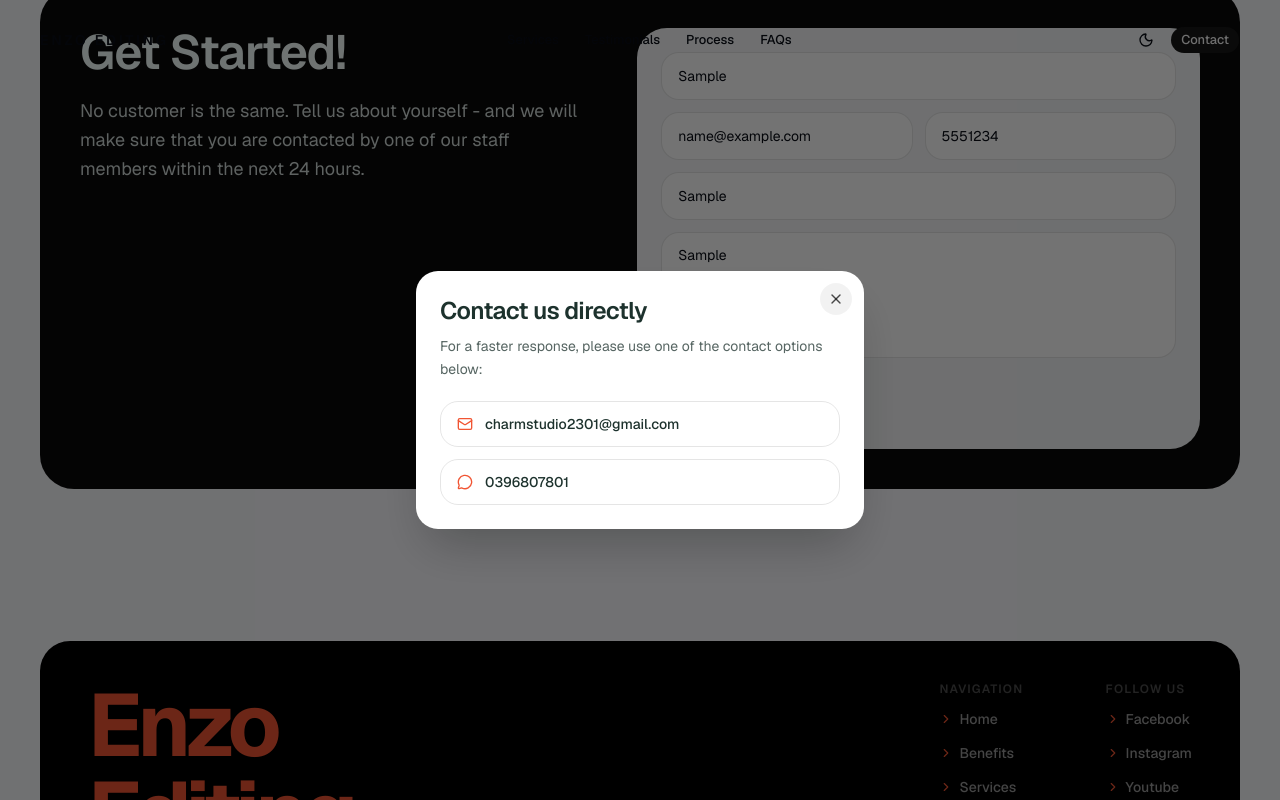
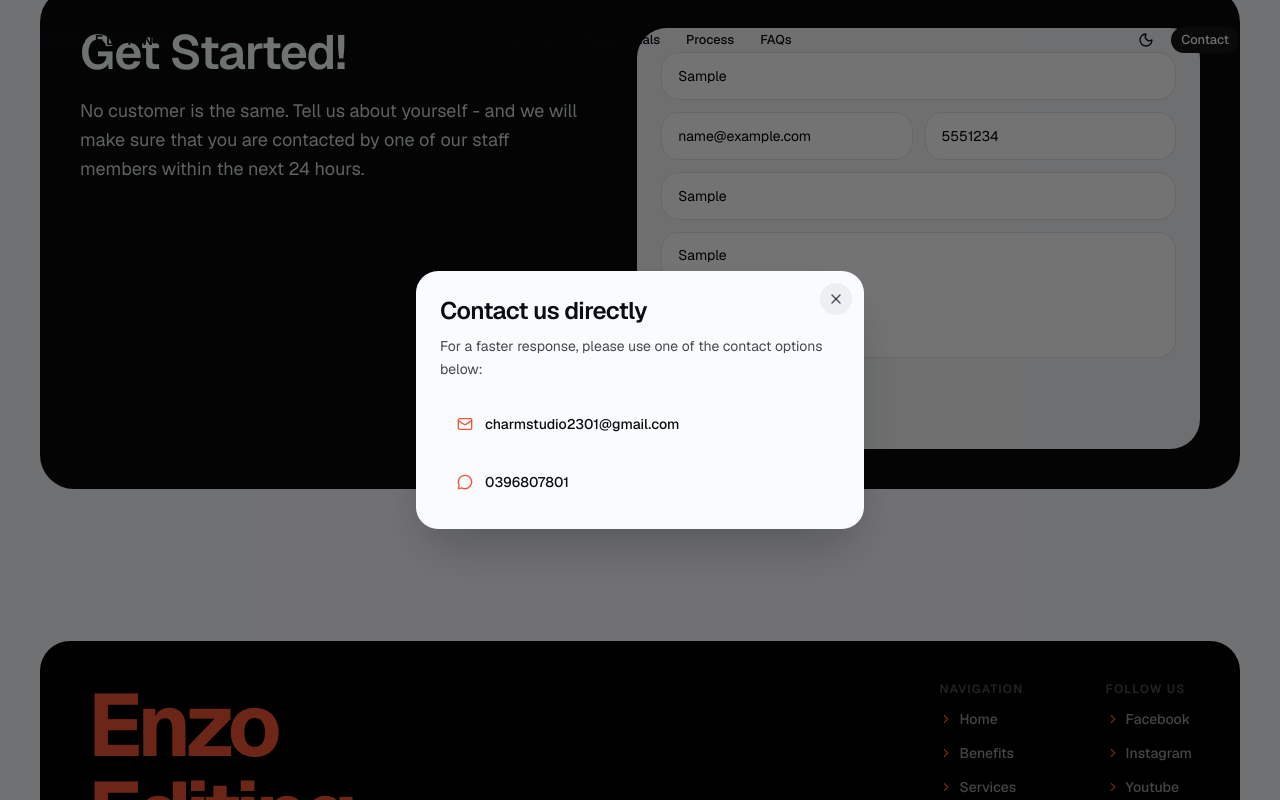
Before and after one commit to NMHx2005/helena_Nguyen_25_03_2026, a Next.js app: page / in a window 1280 px wide. Both pictures are taken after typing "Sample", "name@example.com", "5551234", "Sample", "Sample" into the empty fields and a click on the button "Submit". Shown: the part 9559-10359 px from the top of the page. Built offline with nearby package versions, Linux system fonts and the light colour scheme.

Commit message:
refactor: update theme settings and improve accessibility in contact section

```diff
--- a/app/layout.tsx
+++ b/app/layout.tsx
@@ -34,8 +34,7 @@ export default function RootLayout({
       <body className="flex min-h-dvh flex-col bg-background text-foreground">
         <ThemeProvider
           attribute="class"
-          defaultTheme="system"
-          enableSystem
+          defaultTheme="light"
           disableTransitionOnChange
         >
           <SmoothScrollProvider>{children}</SmoothScrollProvider>
--- a/components/sections/contact-section.tsx
+++ b/components/sections/contact-section.tsx
@@ -47,7 +47,7 @@ export function ContactSection() {
                     name="name"
                     required
                     placeholder="Name"
-                    className="h-12 w-full rounded-2xl border border-black/10 bg-white px-4 text-sm outline-none transition focus:border-black/30"
+                    className="h-12 w-full rounded-2xl border border-black/10 bg-white px-4 text-sm text-black placeholder:text-black/50 outline-none transition focus:border-black/30"
                   />
 
                   <div className="grid gap-3 sm:grid-cols-2">
@@ -56,13 +56,13 @@ export function ContactSection() {
                       name="email"
                       required
                       placeholder="Email"
-                      className="h-12 w-full rounded-2xl border border-black/10 bg-white px-4 text-sm outline-none transition focus:border-black/30"
+                      className="h-12 w-full rounded-2xl border border-black/10 bg-white px-4 text-sm text-black placeholder:text-black/50 outline-none transition focus:border-black/30"
                     />
                     <input
                       type="tel"
                       name="phone"
                       placeholder="Phone"
-                      className="h-12 w-full rounded-2xl border border-black/10 bg-white px-4 text-sm outline-none transition focus:border-black/30"
+                      className="h-12 w-full rounded-2xl border border-black/10 bg-white px-4 text-sm text-black placeholder:text-black/50 outline-none transition focus:border-black/30"
                     />
                   </div>
 
@@ -71,7 +71,7 @@ export function ContactSection() {
                     name="subject"
                     required
                     placeholder="Enter Subject"
-                    className="h-12 w-full rounded-2xl border border-black/10 bg-white px-4 text-sm outline-none transition focus:border-black/30"
+                    className="h-12 w-full rounded-2xl border border-black/10 bg-white px-4 text-sm text-black placeholder:text-black/50 outline-none transition focus:border-black/30"
                   />
 
                   <textarea
@@ -79,7 +79,7 @@ export function ContactSection() {
                     required
                     placeholder="Enter your Message"
                     rows={5}
-                    className="w-full resize-none rounded-2xl border border-black/10 bg-white px-4 py-3 text-sm outline-none transition focus:border-black/30"
+                    className="w-full resize-none rounded-2xl border border-black/10 bg-white px-4 py-3 text-sm text-black placeholder:text-black/50 outline-none transition focus:border-black/30"
                   />
 
                   <button
@@ -97,40 +97,40 @@ export function ContactSection() {
 
       {openNotice ? (
         <div className="fixed inset-0 z-120 grid place-items-center bg-black/55 p-4">
-          <div className="relative w-full max-w-md rounded-3xl bg-white p-6 shadow-2xl">
+          <div className="relative w-full max-w-md rounded-3xl bg-background p-6 text-foreground shadow-2xl">
             <button
               type="button"
               onClick={() => setOpenNotice(false)}
-              className="absolute right-3 top-3 inline-flex size-8 items-center justify-center rounded-full bg-black/5 text-black/70 transition hover:bg-black/10"
+              className="absolute right-3 top-3 inline-flex size-8 items-center justify-center rounded-full bg-foreground/5 text-foreground/70 transition hover:bg-foreground/10"
               aria-label="Close modal"
             >
               <X className="size-4" />
             </button>
 
-            <h3 className="text-2xl font-semibold tracking-tight text-[rgb(29,50,45)]">
+            <h3 className="text-2xl font-semibold tracking-tight">
               Contact us directly
             </h3>
-            <p className="mt-2 text-sm leading-relaxed text-[rgb(29,50,45)]/75">
+            <p className="mt-2 text-sm leading-relaxed text-foreground/75">
               For a faster response, please use one of the contact options below:
             </p>
 
             <div className="mt-5 space-y-3">
               <Link
                 href="mailto:charmstudio2301@gmail.com"
-                className="flex items-center gap-3 rounded-2xl border border-black/10 px-4 py-3 transition hover:bg-black/3"
+                className="flex items-center gap-3 rounded-2xl border border-border/10 px-4 py-3 transition hover:bg-foreground/5"
               >
                 <Mail className="size-4 text-[#f15533]" />
-                <span className="text-sm font-medium text-[rgb(29,50,45)]">charmstudio2301@gmail.com</span>
+                <span className="text-sm font-medium text-foreground">charmstudio2301@gmail.com</span>
               </Link>
 
               <Link
                 href="https://wa.me/84396807801"
                 target="_blank"
                 rel="noopener noreferrer"
-                className="flex items-center gap-3 rounded-2xl border border-black/10 px-4 py-3 transition hover:bg-black/3"
+                className="flex items-center gap-3 rounded-2xl border border-border/10 px-4 py-3 transition hover:bg-foreground/5"
               >
                 <MessageCircle className="size-4 text-[#f15533]" />
-                <span className="text-sm font-medium text-[rgb(29,50,45)]">0396807801</span>
+                <span className="text-sm font-medium text-foreground">0396807801</span>
               </Link>
             </div>
           </div>
--- a/components/sections/statistics-section.tsx
+++ b/components/sections/statistics-section.tsx
@@ -16,7 +16,8 @@ import { cn } from "@/lib/utils";
 
 const accent = "#f15533";
 const plusGreen = "#9cd93b";
-const body = "rgb(15, 15, 15)";
+// Use theme token so numbers/labels stay readable in both light & dark.
+const body = "var(--foreground)";
 
 const stats = [
   {
```
